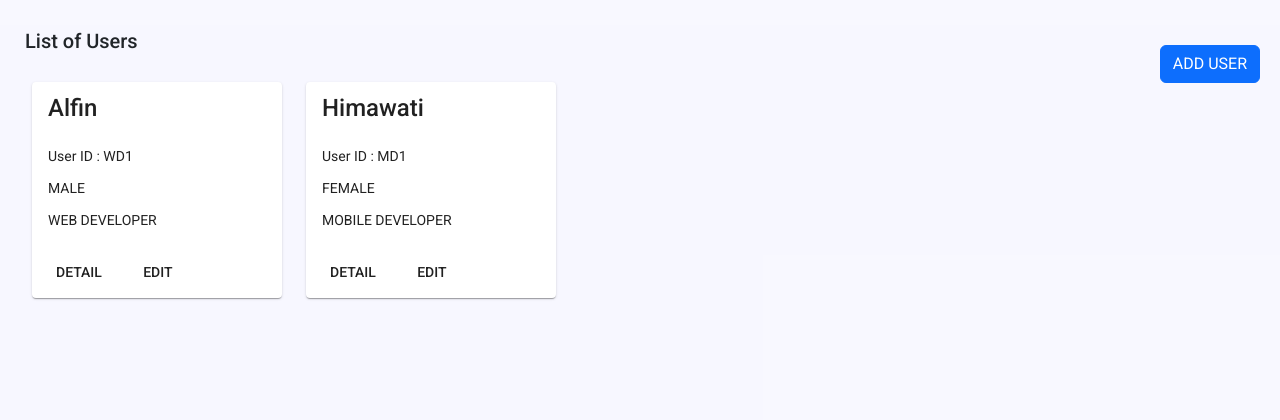
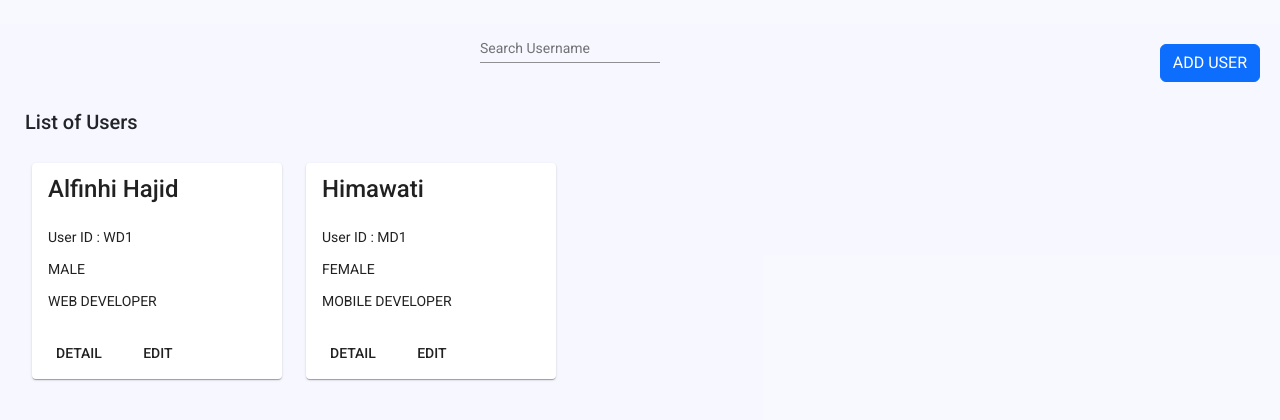
Before and after one commit to AlfinhiHD/alfin_upn_zetta_learning, an Angular app in the folder angular_learning/: page / in a window 1280 px wide. Shown: the top 420 px of the page. Built offline with nearby package versions, Linux system fonts and the light colour scheme.

Commit message:
day 10 done

```diff
--- a/angular_learning/src/app/app.module.ts
+++ b/angular_learning/src/app/app.module.ts
@@ -13,6 +13,7 @@ import { FormsModule, ReactiveFormsModule } from '@angular/forms';
 import { MaterialExampleModule } from 'src/material.module'
 import {MatFormFieldModule} from '@angular/material/form-field';
 import { BrowserAnimationsModule } from '@angular/platform-browser/animations';
+import { searchingPipe } from './searching.pipe';
 
 @NgModule({
   declarations: [
@@ -21,7 +22,8 @@ import { BrowserAnimationsModule } from '@angular/platform-browser/animations';
     AddUserComponent,
     UsersComponent,
     EditUserComponent,
-    DetailUserComponent
+    DetailUserComponent,
+    searchingPipe
   ],
   imports: [
     BrowserModule,
--- a/angular_learning/src/app/home/home.component.html
+++ b/angular_learning/src/app/home/home.component.html
@@ -1,6 +1,13 @@
 <button class="btn btn-primary" [routerLink]="['/add-user']">ADD USER</button>
+
+<div class="d-flex justify-content-center mt-4">
+    <mat-form-field class="example-full-width">
+        <mat-label>Search Username</mat-label>
+        <input matInput [(ngModel)]="searchPipes">
+    </mat-form-field>
+</div>
 
 <h2>List of Users</h2>
 <div class="list">
-    <app-users *ngFor="let list of userList; let i = index"[userList]="list"></app-users>
+    <app-users *ngFor="let list of userList |  searchPipe : searchPipes; let i = index"[userList]="list"></app-users>
 </div>
--- a/angular_learning/src/app/home/home.component.ts
+++ b/angular_learning/src/app/home/home.component.ts
@@ -1,6 +1,7 @@
-import { Component, OnInit } from '@angular/core';
+import { Component, OnInit, Pipe } from '@angular/core';
 import { Router } from '@angular/router';
 import { UserService } from '../user.service';
+
 
 @Component({
   selector: 'app-home',
@@ -18,6 +19,7 @@ export class HomeComponent implements OnInit {
     maritalStatus: string,
     addresses: any
   }[] = []
+  searchPipes = ''
 
   constructor(private userService: UserService, private router: Router) { }
 
--- /dev/null
+++ b/angular_learning/src/app/searching.pipe.ts
@@ -0,0 +1,18 @@
+import { Pipe, PipeTransform } from '@angular/core';
+
+@Pipe({
+  name: 'searchPipe'
+})
+export class searchingPipe implements PipeTransform {
+
+  transform(value: any[], filterUsername: string): any {
+    if(value.length === 0){
+      return value
+    } else {
+      return value.filter((parse) => {
+        return parse.username.toLowerCase().split(' ').join('').indexOf(filterUsername.toLowerCase()) >= 0
+      })
+    }
+  }
+
+}
--- a/angular_learning/src/app/user.service.ts
+++ b/angular_learning/src/app/user.service.ts
@@ -9,7 +9,7 @@ export class UserService {
   userData = [
     {
       id: 'WD1',
-      username: 'Alfin',
+      username: 'Alfinhi Hajid',
       age: 19,
       email: 'alfin@email.com',
       gender: 'Male',
```
